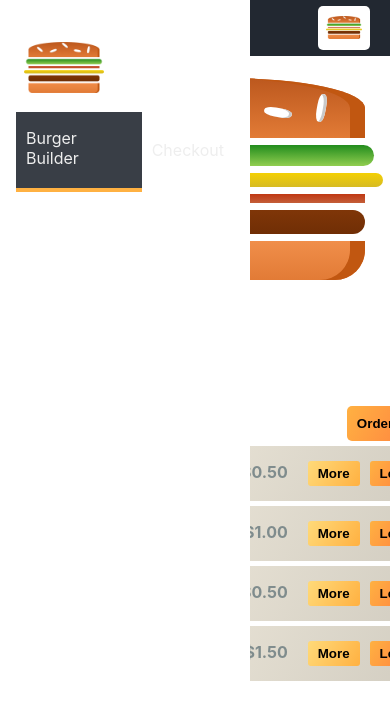
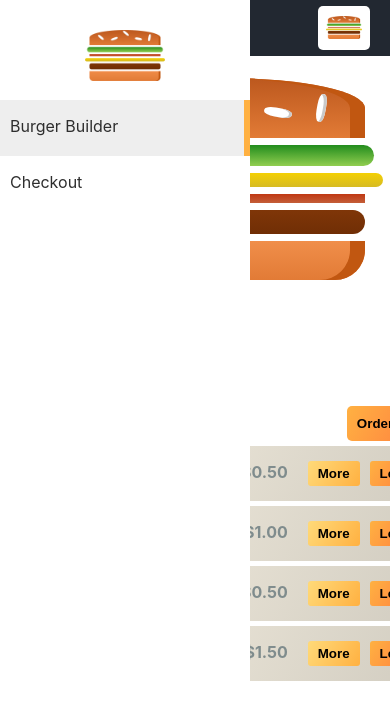
Before and after one commit to LucasSonego/BurgerBuilder, a React (Create React App) app: page / in a window 390 px wide. Shown: the top 720 px of the page. Built offline with nearby package versions, Linux system fonts and the light colour scheme.

Commit message:
style: proper mobile styling for the SideDrawer elements

```diff
--- a/src/components/Navigation/NavigationItems/NavigationItem/styles.js
+++ b/src/components/Navigation/NavigationItems/NavigationItem/styles.js
@@ -22,10 +22,31 @@ export const Item = styled.li`
     background-color: #393e46;
     border-bottom: 4px solid #ffda79;
   }
+
   ${props =>
     props.active &&
     css`
       background-color: #393e46;
       border-bottom: 4px solid #ffb142;
     `}
+
+  @media (max-width: 850px) {
+    a {
+      color: #2e2e2e;
+    }
+
+    ${props =>
+      props.active &&
+      css`
+        background-color: #eeeeee;
+        border-right: 6px solid #ffb142;
+        border-bottom: 0;
+      `}
+
+    &:hover {
+      background-color: #eeeeee;
+      border-right: 6px solid #ffda79;
+      border-bottom: 0;
+    }
+  }
 `;
--- a/src/components/Navigation/NavigationItems/styles.js
+++ b/src/components/Navigation/NavigationItems/styles.js
@@ -7,4 +7,9 @@ export const Items = styled.ul`
   display: flex;
   align-items: center;
   height: 100%;
+
+  @media (max-width: 850px) {
+    display: block;
+    width: 100%;
+  }
 `;
--- a/src/components/Navigation/SideDrawer/styles.js
+++ b/src/components/Navigation/SideDrawer/styles.js
@@ -9,11 +9,12 @@ export const Container = styled.div`
   top: 0;
   z-index: 200;
   background-color: #fff;
-  padding: 32px 16px;
+  padding: 20px 0;
   box-sizing: border-box;
   transition: transform 0.3s ease-out;
+  text-align: center;
 
-  @media (min-width: 500px) {
+  @media (min-width: 850px) {
     display: none;
   }
 
```
